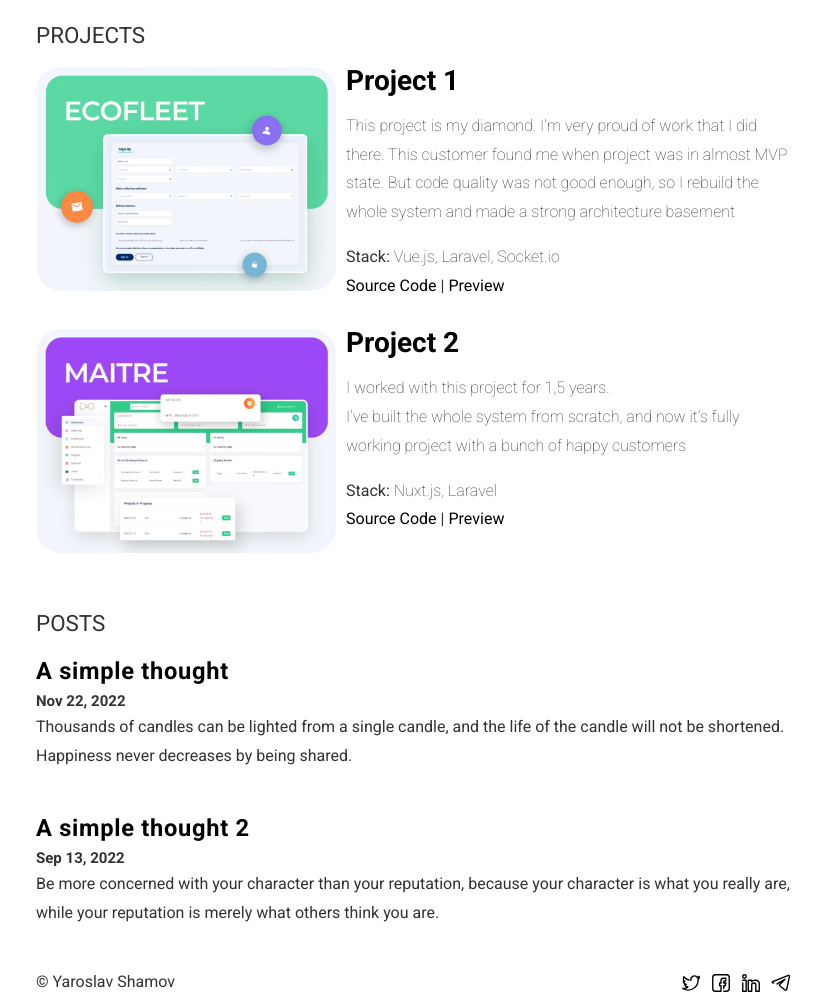
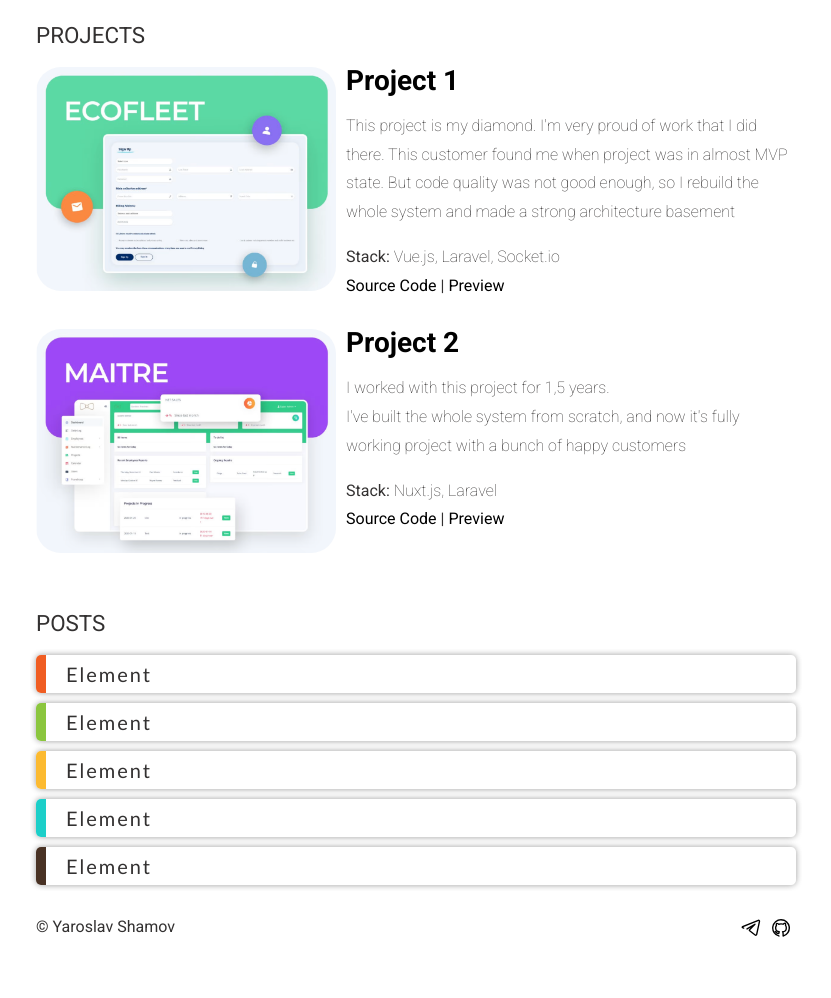
Before and after one commit to halfwa/halfwa.github.io, a plain HTML site: page index.html in a window 1280 px wide. Shown: the part 884-1882 px from the top of the page, without its empty margins (224-1055 px from the left). After the commit the page ends 1827 px from the top, so only its background shows below. Drawn offline with Linux system fonts and the light colour scheme.

Commit message:
Refresh page struct

```diff
--- a/assets/styles/styles.css
+++ b/assets/styles/styles.css
@@ -268,3 +268,35 @@ a:hover {
     height: 22px;
     margin-right: 4px;
 }
+
+/* Stack(.boarder) */
+
+
+.border {
+list-style: none;
+padding: 0;
+}
+.border li {
+font-family: "Trebuchet MS", "Lucida Sans";
+padding: 7px 20px;
+margin-bottom: 10px;
+border-radius: 5px;
+border-left: 10px solid #f05d22;
+box-shadow: 2px -2px 5px 0 rgba(0,0,0,.1),
+     -2px -2px 5px 0 rgba(0,0,0,.1),
+    2px 2px 5px 0 rgba(0,0,0,.1),
+    -2px 2px 5px 0 rgba(0,0,0,.1);
+font-size: 20px;
+letter-spacing: 2px;
+transition: 0.3s all linear;
+}
+.border li:nth-child(2){border-color: #8bc63e;}
+.border li:nth-child(3){border-color: #fcba30;}
+.border li:nth-child(4){border-color: #1ccfc9;}
+.border li:nth-child(5){border-color: #493224;}
+.border li:hover {border-left: 10px solid transparent;}
+.border li:nth-child(1):hover {border-right: 10px solid #f05d22;}
+.border li:nth-child(2):hover {border-right: 10px solid #8bc63e;}
+.border li:nth-child(3):hover {border-right: 10px solid #fcba30;}
+.border li:nth-child(4):hover {border-right: 10px solid #1ccfc9;}
+.border li:nth-child(5):hover {border-right: 10px solid #493224;}
--- a/index.html
+++ b/index.html
@@ -23,7 +23,7 @@
                     <span class="content__name">
                         <a href="/"> Hey, I'm Yaroslav.</a>
                     </span>
-                    <span class="content__description">This is my template <br/> for simple and beauty portfolio</span>
+                    <span class="content__description"><br/> C# .NET Developer</span>
                     <nav class="content__social">
                         <a href="https://t.me/halfwa" target="_blank" class="content__social-item">
                             <img src="/assets/img/icons/telegram.svg" alt="Telegram">
@@ -39,7 +39,7 @@
             <div class="content__main">
                 <div class="content__main-item">
                     <div class="main-item__description">
-                        <p>This is the main page with examples of the blocks. You can combine them in the way you want.</p>
+                        <p>This is the page abou me and my current skills</p>
                     </div>
                 </div>
                 <h1 class="content__about-header">Icons</h1>
@@ -112,28 +112,13 @@
                     </div>
                 </div>
                 <h2 class="content__subheader">Posts</h2>
-                <div class="content__main-item post">
-                    <article>
-                        <h2 class="main-item__title">
-                            <a href="#linktopost">A simple thought</a>
-                        </h2>
-                        <p class="main-item__date">Nov 22, 2022</p>
-                        <div class="main-item__description">
-                            <p>Thousands of candles can be lighted from a single candle, and the life of the candle will not be shortened. Happiness never decreases by being shared.</p>
-                        </div>
-                    </article>
-                </div>
-                <div class="content__main-item post">
-                    <article>
-                        <h2 class="main-item__title">
-                            <a href="#linktopost">A simple thought 2</a>
-                        </h2>
-                        <p class="main-item__date">Sep 13, 2022</p>
-                        <div class="main-item__description">
-                            <p>Be more concerned with your character than your reputation, because your character is what you really are, while your reputation is merely what others think you are.</p>
-                        </div>
-                    </article>
-                </div>
+                <ul class="border">
+                    <li>Element</li>
+                    <li>Element</li>
+                    <li>Element</li>
+                    <li>Element</li>
+                    <li>Element</li>
+                </ul>
             </div>
         </div>
         <div class="footer">
@@ -142,17 +127,11 @@
             </div>
             <div>
                 <nav class="footer__social">
-                    <a href="#link" target="_blank" class="footer__social-item">
-                        <img src="assets/img/icons/twitter.svg" alt="Twitter">
+                    <a href="https://t.me/halfwa target="_blank" class="footer__social-item">
+                        <img src="assets/img/icons/telegram.svg" alt="Telegram">
                     </a>
-                    <a href="#link" target="_blank" class="footer__social-item">
-                        <img src="assets/img/icons/facebook.svg" alt="Facebook">
-                    </a>
-                    <a href="#link" target="_blank" class="footer__social-item">
-                        <img src="assets/img/icons/in.svg" alt="LinkedIn">
-                    </a>
-                    <a href="#link" target="_blank" class="footer__social-item">
-                        <img src="assets/img/icons/telegram.svg" alt="Telegram">
+                    <a href="https://github.com/halfwa" target="_blank" class="footer__social-item">
+                        <img src="assets/img/icons/github.svg" alt="GitHub">
                     </a>
                 </nav>
             </div>
```
Also changed, not shown: project.html (+4 -10 lines), ru/index.html (+11 -32 lines), ru/project.html (+9 -23 lines).
